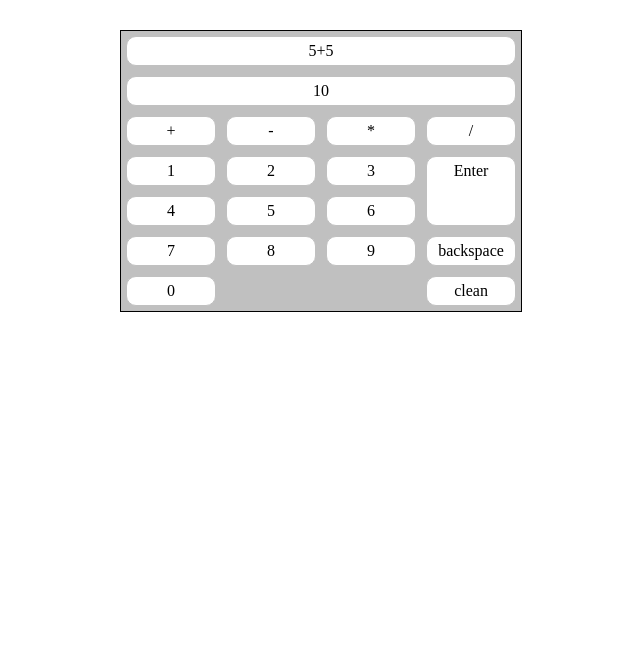
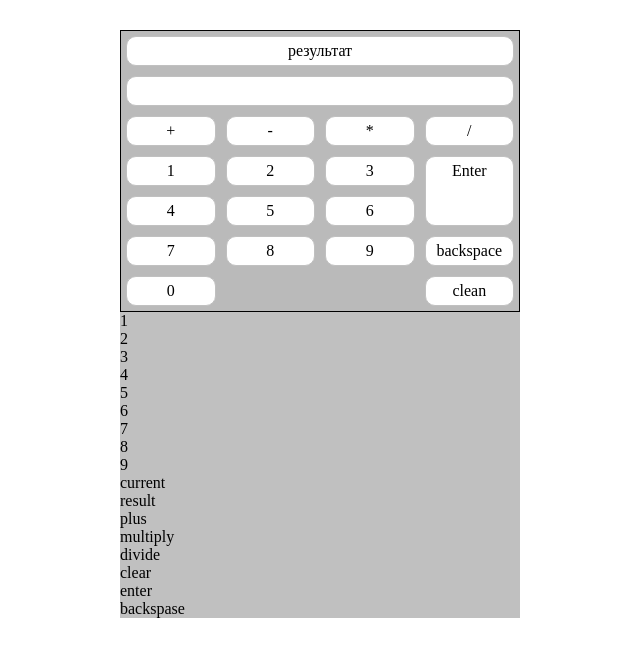
Before and after one commit to DoWh/calculator, a plain HTML site: page index.html in a window 1280 px wide. Shown: the whole page, without its empty margins (320-960 px from the left). Drawn offline with Linux system fonts and the light colour scheme.

Commit message:
version for multi calculators without gui

```diff
--- a/index.html
+++ b/index.html
@@ -9,24 +9,25 @@
 <body>
     <div id="calculator">
 
-        <div id="calculator_current">5+5</div>
-        <div id="calculator_result">10</div>
 
-        <div id="plus">+</div>
-        <div id="minus">-</div>
-        <div id="multiply">*</div>
-        <div id="divide">/</div>
+        <div id="calculator_result">результат</div>
+        <input id="calculator_current" value=""></input>
 
-        <div>1</div>
-        <div>2</div>
-        <div>3</div>
-        <div>4</div>
-        <div>5</div>
-        <div>6</div>
-        <div>7</div>
-        <div>8</div>
-        <div>9</div>
-        <div>0</div>
+        <div class="butt" id="plus" onclick="c.plus()">+</div>
+        <div class="butt" id="minus">-</div>
+        <div class="butt" id="multiply">*</div>
+        <div class="butt" id="divide">/</div>
+
+        <div class="butt">1</div>
+        <div class="butt">2</div>
+        <div class="butt">3</div>
+        <div class="butt">4</div>
+        <div class="butt">5</div>
+        <div class="butt">6</div>
+        <div class="butt">7</div>
+        <div class="butt">8</div>
+        <div class="butt">9</div>
+        <div class="butt">0</div>
 
         <div id="enter">Enter</div>
         <div id="clean">clean</div>
@@ -35,7 +36,11 @@
     </div>
     <!-- /#calculator -->
 
+    <div id="calc">
+
+    </div>
+
     <link rel="stylesheet" href="main.css">
-    <script src="script.js"></script>
+    <script src="main.js"></script>
 </body>
 </html>
--- a/main.css
+++ b/main.css
@@ -2,7 +2,9 @@
     margin: 0;
     padding: 0;
 }
-
+*, *::before, *::after {
+    box-sizing: border-box;
+}
 body {
     width: 400px;
     margin: 30px auto;
@@ -14,7 +16,7 @@ body {
     display: grid;
     grid-template-columns: repeat(4, 1fr);
     grid-auto-rows: 40px;
-    background: silver;
+    background: rgb(186, 186, 186);
 }
 
 #calculator > * {
@@ -24,6 +26,10 @@ body {
     padding: 5px;
     border-radius: 10px;
     text-align: center;
+}
+
+#calculator > *:hover {
+    cursor: pointer;
 }
 
 #calculator_current, #calculator_result {
--- /dev/null
+++ b/main.js
@@ -0,0 +1,20 @@
+class Calculator{
+    constructor(main_block,default_style){
+        if (default_style){
+            main_block.style.display = "flex";
+            main_block.style.flexDirection = "column";
+            main_block.style.backgroundColor = "silver";
+        }
+        let buttons = [1,2,3,4,5,6,7,8,9,'current','result','plus','multiply','divide','clear','enter','backspase'];
+        let elem;
+        for (let i = 0; i < buttons.length; i++) {
+            elem = document.createElement('div');
+            elem.innerHTML = buttons[i];
+            if (typeof(buttons[i]) === 'number') elem.setAttribute('class','num')
+            else elem.setAttribute('class',buttons[i]);
+            main_block.append(elem);
+        }
+    }
+}
+
+let c = new Calculator(document.getElementById('calc'),true);
```
